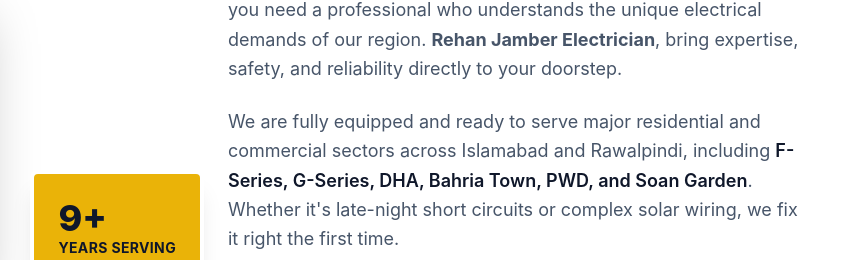
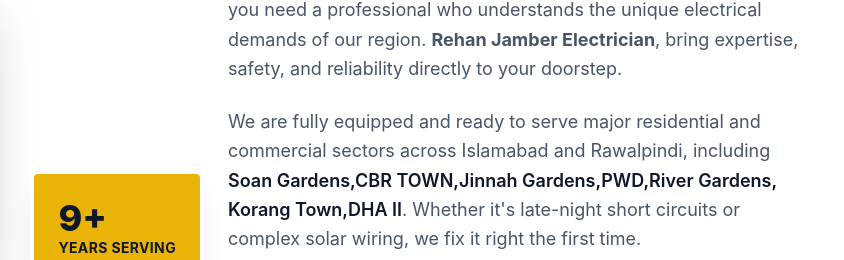
Before and after one commit to rehanjamber/Electrician, a plain HTML site: page index.html in a window 1280 px wide. Shown: the part 970-1230 px from the top of the page, 436-1280 px from the left. Drawn offline with nearby package versions, Linux system fonts and the light colour scheme.

Commit message:
Update index.html

```diff
--- a/index.html
+++ b/index.html
@@ -170,7 +170,7 @@
                         When the lights go out, the UPS fails, or you're building a new home, you need a professional who understands the unique electrical demands of our region. <strong>Rehan Jamber Electrician</strong>, bring expertise, safety, and reliability directly to your doorstep.
                     </p>
                     <p class="text-lg text-slate-600 mb-8 leading-relaxed">
-                        We are fully equipped and ready to serve major residential and commercial sectors across Islamabad and Rawalpindi, including <span class="font-semibold text-brand-navy">F-Series, G-Series, DHA, Bahria Town, PWD, and Soan Garden</span>. Whether it's late-night short circuits or complex solar wiring, we fix it right the first time.
+                        We are fully equipped and ready to serve major residential and commercial sectors across Islamabad and Rawalpindi, including <span class="font-semibold text-brand-navy"> Soan Gardens,CBR TOWN,Jinnah Gardens,PWD,River Gardens, Korang Town,DHA II</span>. Whether it's late-night short circuits or complex solar wiring, we fix it right the first time.
                     </p>
                     <ul class="space-y-3 mb-8">
                         <li class="flex items-center gap-3 text-slate-700 font-medium"><i class="fa-solid fa-circle-check text-brand-yellow text-xl"></i> Rapid Response Time</li>
```
